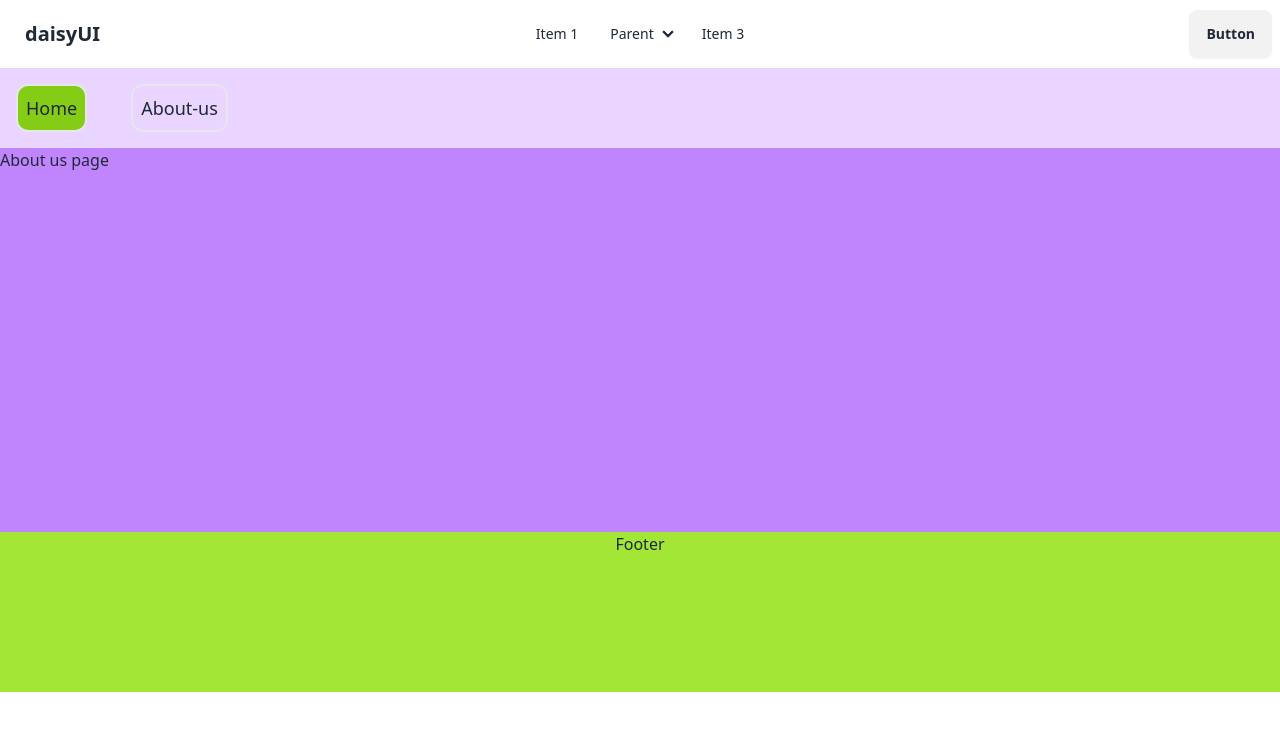
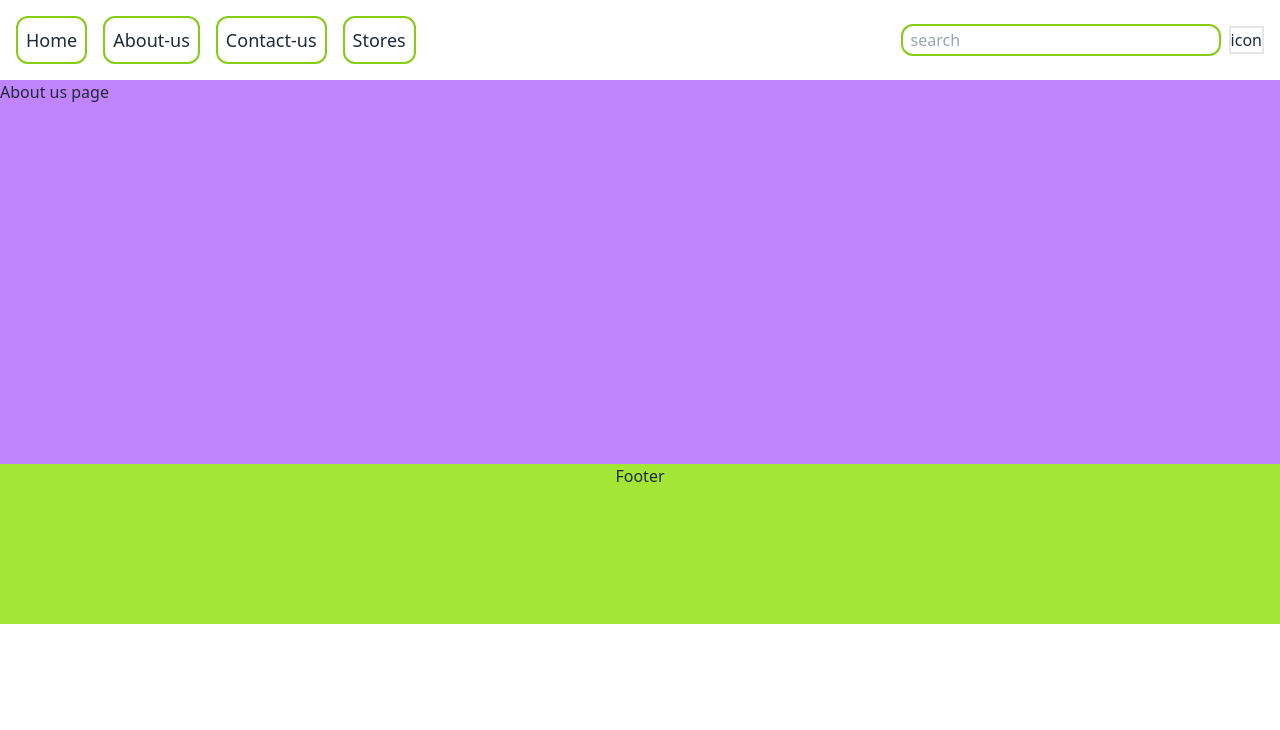
Before and after one commit to Reaz2020/nys-web-client-side, a React (Vite) app: page /About in a window 1280 px wide. Shown: the top 730 px of the page. Built offline with nearby package versions, Linux system fonts and the light colour scheme.

Commit message:
fake product fetched and displayed/nav changed

```diff
--- a/src/components/Navbar.jsx
+++ b/src/components/Navbar.jsx
@@ -6,7 +6,7 @@ const Navbar = () => {
 
     <section>
 
-      <div className='container mx-auto'>
+      {/* <div className='container mx-auto'>
 
       <div className="navbar bg-base-100">
   <div className="navbar-start">
@@ -61,16 +61,25 @@ const Navbar = () => {
   </div>
 </div>
 
-      </div>
+      </div> */}
 
 
-          <nav className="navbar shadow-md p-4 bg-purple-200">
-      <div className="flex gap-11">
+          <nav className="navbar shadow-md p-4  flex justify-between ">
 
-      <Link to="/" className="text-lg border-2 p-2 rounded-xl hover:bg-white bg-lime-500">Home </Link>
-      <Link to="/About" className="text-lg border-2 p-2 rounded-xl hover:bg-white bg-purple-200 bg-lime-500">About-us</Link>
+         <div className='text-center flex gap-4'>
+           <Link to="/" className="text-lg border-2 p-2 rounded-xl hover:bg-lime-200 bg-white border-lime-500">Home </Link>
+           <Link to="/About" className="text-lg border-2 p-2 rounded-xl  hover:bg-lime-200 bg-white border-lime-500">About-us</Link>
+           <Link to="/About" className="text-lg border-2 p-2 rounded-xl  hover:bg-lime-200 bg-white border-lime-500">Contact-us</Link>
+           <Link to="/About" className="text-lg border-2 p-2 rounded-xl  hover:bg-lime-200 bg-white border-lime-500">Stores</Link>
+         </div>
+         <div className='flex gap-2'>
+          <input type="text" placeholder='search'  className='rounded-xl w-80 h-8 p-2  border-2 border-lime-500 '/>
 
-      </div>
+            <div className='border-2'>
+               icon
+            </div>
+         </div>
+
     </nav>
 
 
--- /dev/null
+++ b/src/components/Product.jsx
@@ -0,0 +1,16 @@
+const Product = ({product}) => {
+    return (
+
+
+        <>
+            <div className=" border-2 rounded-lg  flex flex-col justify-center items-center my-4 p-4 mx-2">
+            <h2 key={product.id}>title: {product.title}</h2>
+            <img className="w-48" src={product.image} alt="" />
+            <p>price: {product.price}</p>
+
+            </div>
+        </>
+     );
+}
+
+export default Product;
--- a/src/pages/Home.jsx
+++ b/src/pages/Home.jsx
@@ -1,29 +1,18 @@
-import Card from "../components/card";
+
+import Products from "./Products";
 const Home = () => {
 
 
     return (
         <>
 
-  <div className="min-h-56 bg-lime-100 ">
-
-  <h1 className="text-center" >HOME PAGE</h1>
-            <p>Lorem ipsum dolor sit amet, consectetur adipisicing elit. Ea asperiores voluptas esse sit earum eum doloremque totam nobis illum veniam mollitia aut architecto, possimus voluptatibus delectus eligendi quis provident reprehenderit?
-            Dolores reprehenderit id quaerat autem. Neque nam sed error modi voluptatibus tenetur, amet itaque maxime illo nostrum est repudiandae fugiat quae. Magnam nulla reprehenderit cum quae modi necessitatibus eaque nihil.
-            Laborum necessitatibus, dolorum velit officia sit amet rerum illum nobis placeat culpa reprehenderit. Minima atque, saepe nesciunt voluptate a officiis maiores, ut molestias quasi doloribus necessitatibus tenetur accusamus earum rerum.
-            Deserunt aspernatur porro provident ipsa reprehenderit, ex, suscipit aliquid a fugiat obcaecati minus laudantium, quas corporis. Nostrum mollitia, corrupti fuga similique enim molestias iste dolore, dolor aliquam, asperiores magnam assumenda!
-            Fugit nihil nam aliquid, non libero esse doloremque, beatae nostrum, facilis quos repellat nobis magni id atque obcaecati voluptates sunt natus quod totam. Consequatur ipsam iure praesentium, minus tempore veritatis!
-            Eligendi iste mollitia nobis id tempore dolorem aperiam aliquam odit dolore animi facilis fugit quam sed debitis quod soluta quidem, laborum magni minus quasi earum amet! Tempora suscipit consequuntur unde.</p>
+          <div className="min-h-56  text-center ">
 
 
 
-  </div>
+             <Products></Products>
+         </div>
 
-            <div className=" grid grid-cols-4">
-
-                <Card></Card>  <Card></Card>   <Card></Card>   <Card></Card>
-
-            </div>
 
 
         </>
--- /dev/null
+++ b/src/pages/Products.jsx
@@ -0,0 +1,68 @@
+import { useEffect, useState } from "react";
+import Product from "../components/Product";
+
+
+const Products = () => {
+    const [products,setProducts] = useState([]);
+
+
+    useEffect(() => {
+     const getProducts=async()=>{
+
+        try {
+            // Fetching products from the API
+            const response = await fetch('https://fakestoreapi.com/products');
+
+            // Checking if the response is okay (status 200-299)
+            if (!response.ok) {
+              throw new Error(`Error: ${response.status}`);
+            }
+
+            // Parsing the JSON response
+            const productsData = await response.json();
+            setProducts(productsData);
+
+            // Logging the products to the console
+            console.log(products);
+          } catch (error) {
+            // Handling and logging any errors
+            console.error('Failed to fetch products:', error);
+          }
+
+
+     }
+     getProducts();
+      },[]);
+
+
+
+
+
+
+    return (
+
+        <div>
+            <h1  className="text-center">All products from products</h1>
+            <div className="grid grid-cols-4">
+      {/* Render the products or a loading message */}
+      {products.length > 0 ? (
+        products.map((product) => (
+
+          <div className="">
+            <Product product={product}></Product>
+          </div>
+
+
+
+
+
+        ))
+      ) : (
+        <p>Loading products...</p>
+      )}
+    </div>
+        </div>
+     );
+}
+
+export default Products;
```
